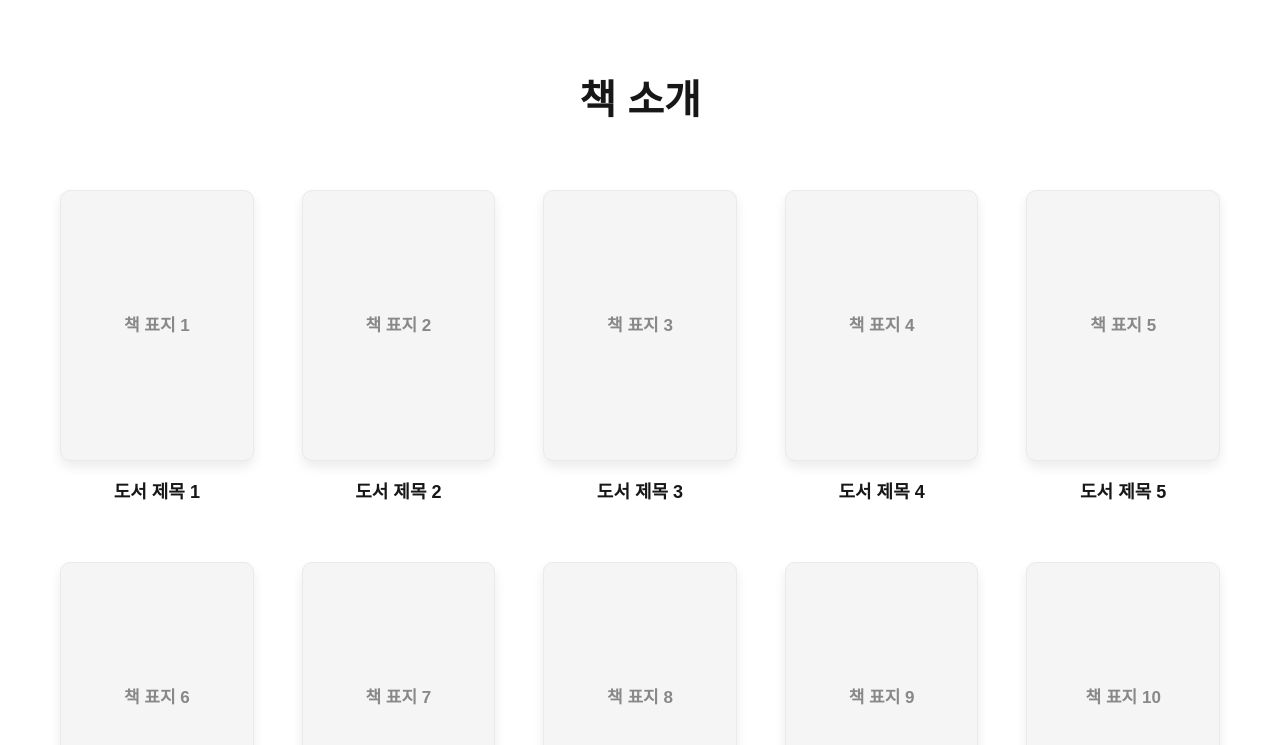
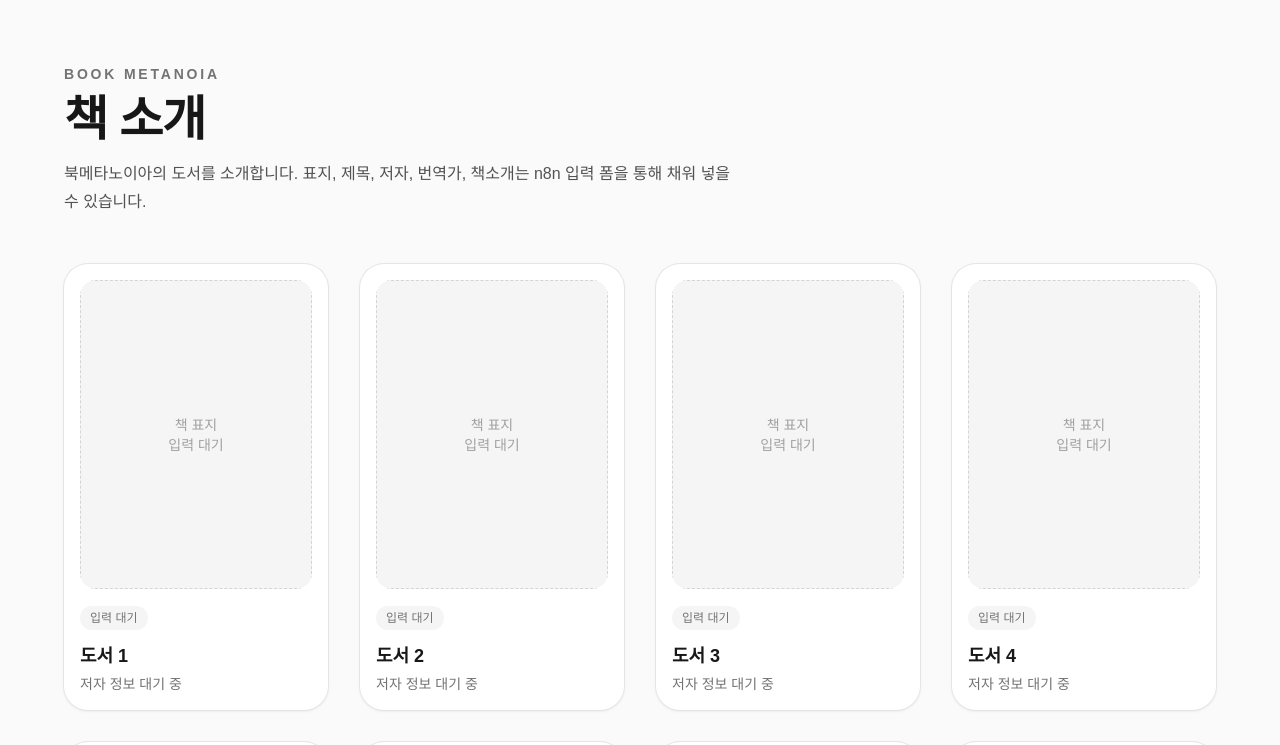
Before and after one commit to ksy4480/book-metanoia, a Next.js app: page /books in a window 1280 px wide. Shown: the top 745 px of the page. Built offline with nearby package versions, Linux system fonts and the light colour scheme.

Commit message:
n8n과의 연결

```diff
--- a/app/books/[id]/page.tsx
+++ b/app/books/[id]/page.tsx
@@ -1,20 +1,127 @@
-// 상세 페이지 코드
-export default function BookDetailPage({ params }: { params: { id: string } }) {
+import Image from "next/image";
+import Link from "next/link";
+import { notFound } from "next/navigation";
+import { getBookById, getBooks, isBookFilled } from "../books";
+
+type BookDetailPageProps = {
+  params: Promise<{
+    id: string;
+  }>;
+};
+
+export function generateStaticParams() {
+  return getBooks().map((book) => ({
+    id: book.id,
+  }));
+}
+
+export default async function BookDetailPage({ params }: BookDetailPageProps) {
+  const { id } = await params;
+  const book = getBookById(id);
+
+  if (!book) {
+    notFound();
+  }
+
+  const filled = isBookFilled(book);
+  const title = book.title || `${book.id}번 도서`;
+
   return (
-    <main style={{ padding: '80px 20px', maxWidth: '800px', margin: '0 auto', textAlign: 'center', fontFamily: 'sans-serif' }}>
+    <main className="min-h-screen bg-neutral-50 px-6 py-12 text-neutral-900">
+      <section className="mx-auto max-w-6xl">
+        <Link
+          href="/books"
+          className="inline-flex text-sm font-medium text-neutral-500 transition hover:text-neutral-900"
+        >
+          ← 책 목록으로
+        </Link>
 
-      <div style={{ backgroundColor: '#f5f5f5', height: '400px', borderRadius: '8px', display: 'flex', alignItems: 'center', justifyContent: 'center', marginBottom: '40px' }}>
-         <span style={{ fontSize: '24px', color: '#888' }}>{params.id}번 책의 거대한 표지 이미지</span>
-      </div>
+        <div className="mt-10 grid gap-10 lg:grid-cols-[420px_1fr]">
+          <div className="rounded-3xl bg-white p-4 shadow-sm ring-1 ring-neutral-200">
+            <div className="relative aspect-[3/4] overflow-hidden rounded-2xl bg-neutral-100">
+              {book.coverImage ? (
+                <Image
+                  src={book.coverImage}
+                  alt={`${title} 표지`}
+                  fill
+                  sizes="(max-width: 1024px) 100vw, 420px"
+                  className="object-cover"
+                  priority
+                />
+              ) : (
+                <div className="flex h-full items-center justify-center border border-dashed border-neutral-300 text-center text-neutral-400">
+                  <span>
+                    {book.id}번 책의
+                    <br />
+                    표지 이미지 입력 대기
+                  </span>
+                </div>
+              )}
+            </div>
+          </div>
 
-      <h1 style={{ fontSize: '32px', fontWeight: 'bold', marginBottom: '20px' }}>
-        {params.id}번 도서의 상세 제목
-      </h1>
+          <article className="rounded-3xl bg-white p-8 shadow-sm ring-1 ring-neutral-200">
+            <div className="mb-5">
+              <span
+                className={`inline-flex rounded-full px-3 py-1 text-sm font-medium ${
+                  filled
+                    ? "bg-emerald-50 text-emerald-700"
+                    : "bg-neutral-100 text-neutral-500"
+                }`}
+              >
+                {filled ? "등록 완료" : "입력 대기"}
+              </span>
+            </div>
 
-      <p style={{ fontSize: '18px', color: '#666', lineHeight: '1.6', wordBreak: 'keep-all' }}>
-        이곳은 {params.id}번 책에 대한 자세한 소개 글이 들어가는 공간입니다. 출판사 서평, 저자 소개, 그리고 서점(교보문고, 예스24 등)으로 이동하는 판매처 링크 버튼들을 이 아래에 배치할 수 있습니다.
-      </p>
+            <h1 className="text-4xl font-bold tracking-tight sm:text-5xl">
+              {title}
+            </h1>
 
+            <dl className="mt-8 grid gap-4 border-y border-neutral-200 py-6 sm:grid-cols-2">
+              <div>
+                <dt className="text-sm font-medium text-neutral-500">저자</dt>
+                <dd className="mt-1 text-base text-neutral-900">
+                  {book.author || "미입력"}
+                </dd>
+              </div>
+
+              <div>
+                <dt className="text-sm font-medium text-neutral-500">번역가</dt>
+                <dd className="mt-1 text-base text-neutral-900">
+                  {book.translator || "미입력"}
+                </dd>
+              </div>
+
+              {book.publishedAt ? (
+                <div>
+                  <dt className="text-sm font-medium text-neutral-500">
+                    출간 정보
+                  </dt>
+                  <dd className="mt-1 text-base text-neutral-900">
+                    {book.publishedAt}
+                  </dd>
+                </div>
+              ) : null}
+            </dl>
+
+            <section className="mt-8">
+              <h2 className="text-2xl font-semibold">책소개</h2>
+
+              {book.description ? (
+                <p className="mt-4 whitespace-pre-line text-base leading-8 text-neutral-700">
+                  {book.description}
+                </p>
+              ) : (
+                <p className="mt-4 text-base leading-8 text-neutral-500">
+                  아직 책소개가 입력되지 않았습니다. n8n 폼에서 책 표지,
+                  책 제목, 저자, 번역가, 책소개를 입력하면 이 영역에
+                  반영됩니다.
+                </p>
+              )}
+            </section>
+          </article>
+        </div>
+      </section>
     </main>
   );
 }
--- /dev/null
+++ b/app/books/books.json
@@ -0,0 +1,92 @@
+[
+  {
+    "id": "1",
+    "title": "",
+    "author": "",
+    "translator": "",
+    "description": "",
+    "coverImage": "",
+    "publishedAt": ""
+  },
+  {
+    "id": "2",
+    "title": "",
+    "author": "",
+    "translator": "",
+    "description": "",
+    "coverImage": "",
+    "publishedAt": ""
+  },
+  {
+    "id": "3",
+    "title": "",
+    "author": "",
+    "translator": "",
+    "description": "",
+    "coverImage": "",
+    "publishedAt": ""
+  },
+  {
+    "id": "4",
+    "title": "",
+    "author": "",
+    "translator": "",
+    "description": "",
+    "coverImage": "",
+    "publishedAt": ""
+  },
+  {
+    "id": "5",
+    "title": "",
+    "author": "",
+    "translator": "",
+    "description": "",
+    "coverImage": "",
+    "publishedAt": ""
+  },
+  {
+    "id": "6",
+    "title": "",
+    "author": "",
+    "translator": "",
+    "description": "",
+    "coverImage": "",
+    "publishedAt": ""
+  },
+  {
+    "id": "7",
+    "title": "",
+    "author": "",
+    "translator": "",
+    "description": "",
+    "coverImage": "",
+    "publishedAt": ""
+  },
+  {
+    "id": "8",
+    "title": "",
+    "author": "",
+    "translator": "",
+    "description": "",
+    "coverImage": "",
+    "publishedAt": ""
+  },
+  {
+    "id": "9",
+    "title": "",
+    "author": "",
+    "translator": "",
+    "description": "",
+    "coverImage": "",
+    "publishedAt": ""
+  },
+  {
+    "id": "10",
+    "title": "",
+    "author": "",
+    "translator": "",
+    "description": "",
+    "coverImage": "",
+    "publishedAt": ""
+  }
+]
--- /dev/null
+++ b/app/books/books.ts
@@ -0,0 +1,29 @@
+import booksData from "./books.json";
+
+export type Book = {
+  id: string;
+  title: string;
+  author: string;
+  translator?: string;
+  description: string;
+  coverImage: string;
+  publishedAt?: string;
+};
+
+export function getBooks(): Book[] {
+  return booksData as Book[];
+}
+
+export function getBookById(id: string): Book | undefined {
+  return getBooks().find((book) => book.id === id);
+}
+
+export function isBookFilled(book: Book): boolean {
+  return Boolean(
+    book.title.trim() ||
+      book.author.trim() ||
+      book.translator?.trim() ||
+      book.description.trim() ||
+      book.coverImage.trim()
+  );
+}
--- a/app/books/page.tsx
+++ b/app/books/page.tsx
@@ -1,87 +1,81 @@
-import Link from 'next/link';
+import Image from "next/image";
+import Link from "next/link";
+import { getBooks, isBookFilled } from "./books";
 
 export default function BooksPage() {
-  const books = [1, 2, 3, 4, 5, 6, 7, 8, 9, 10];
+  const books = getBooks();
 
   return (
-    <main
-      style={{
-        width: '100%',
-        maxWidth: '1500px',
-        margin: '0 auto',
-        padding: '70px 60px',
-        textAlign: 'center',
-        fontFamily: 'sans-serif',
-        boxSizing: 'border-box',
-      }}
-    >
-      <h1
-        style={{
-          fontSize: '40px',
-          fontWeight: 'bold',
-          marginBottom: '60px',
-        }}
-      >
+    <main className="min-h-screen bg-neutral-50 px-6 py-16 text-neutral-900">
+      <section className="mx-auto max-w-6xl">
+        <div className="mb-12">
+          <p className="mb-3 text-sm font-semibold uppercase tracking-[0.2em] text-neutral-500">
+            Book Metanoia
+          </p>
+          <h1 className="text-4xl font-bold tracking-tight sm:text-5xl">
             책 소개
           </h1>
+          <p className="mt-4 max-w-2xl text-base leading-7 text-neutral-600">
+            북메타노이아의 도서를 소개합니다. 표지, 제목, 저자, 번역가,
+            책소개는 n8n 입력 폼을 통해 채워 넣을 수 있습니다.
+          </p>
+        </div>
 
-      <div
-        style={{
-          width: '100%',
-          display: 'grid',
-          gridTemplateColumns: 'repeat(5, minmax(160px, 1fr))',
-          columnGap: '48px',
-          rowGap: '56px',
-        }}
+        <div className="grid gap-8 sm:grid-cols-2 lg:grid-cols-3 xl:grid-cols-4">
+          {books.map((book) => {
+            const filled = isBookFilled(book);
+            const title = book.title || `도서 ${book.id}`;
+
+            return (
+              <Link
+                key={book.id}
+                href={`/books/${book.id}`}
+                className="group rounded-3xl bg-white p-4 shadow-sm ring-1 ring-neutral-200 transition hover:-translate-y-1 hover:shadow-xl"
               >
-        {books.map((bookNumber) => (
-          <Link
-            href={`/books/${bookNumber}`}
-            key={bookNumber}
-            style={{
-              display: 'block',
-              textDecoration: 'none',
-              color: 'inherit',
-            }}
-          >
-            <div
-              style={{
-                width: '100%',
-                backgroundColor: '#f5f5f5',
-                border: '1px solid #eaeaea',
-                borderRadius: '10px',
-                aspectRatio: '1 / 1.4',
-                display: 'flex',
-                alignItems: 'center',
-                justifyContent: 'center',
-                boxShadow: '0 6px 12px rgba(0,0,0,0.08)',
-                marginBottom: '18px',
-              }}
-            >
-              <span
-                style={{
-                  fontSize: '17px',
-                  color: '#888',
-                  fontWeight: 'bold',
-                }}
-              >
-                책 표지 {bookNumber}
+                <div className="relative aspect-[3/4] overflow-hidden rounded-2xl bg-neutral-100">
+                  {book.coverImage ? (
+                    <Image
+                      src={book.coverImage}
+                      alt={`${title} 표지`}
+                      fill
+                      sizes="(max-width: 640px) 100vw, (max-width: 1024px) 50vw, 25vw"
+                      className="object-cover transition duration-300 group-hover:scale-105"
+                    />
+                  ) : (
+                    <div className="flex h-full items-center justify-center border border-dashed border-neutral-300 text-center text-sm text-neutral-400">
+                      <span>
+                        책 표지
+                        <br />
+                        입력 대기
                       </span>
                     </div>
+                  )}
+                </div>
 
-            <h3
-              style={{
-                fontSize: '18px',
-                fontWeight: '700',
-                wordBreak: 'keep-all',
-                margin: 0,
-              }}
+                <div className="mt-4">
+                  <span
+                    className={`inline-flex rounded-full px-2.5 py-1 text-xs font-medium ${
+                      filled
+                        ? "bg-emerald-50 text-emerald-700"
+                        : "bg-neutral-100 text-neutral-500"
+                    }`}
                   >
-              도서 제목 {bookNumber}
-            </h3>
+                    {filled ? "등록 완료" : "입력 대기"}
+                  </span>
+
+                  <h2 className="mt-3 text-lg font-semibold text-neutral-900">
+                    {title}
+                  </h2>
+
+                  <p className="mt-1 text-sm text-neutral-500">
+                    {book.author || "저자 정보 대기 중"}
+                  </p>
+                </div>
               </Link>
-        ))}
+            );
+          })}
         </div>
+      </section>
     </main>
   );
 }
```
Also changed, not shown: 1 other file (tests, documents, lock files or other folders). Lines whose indentation alone changed are shown as unchanged.
